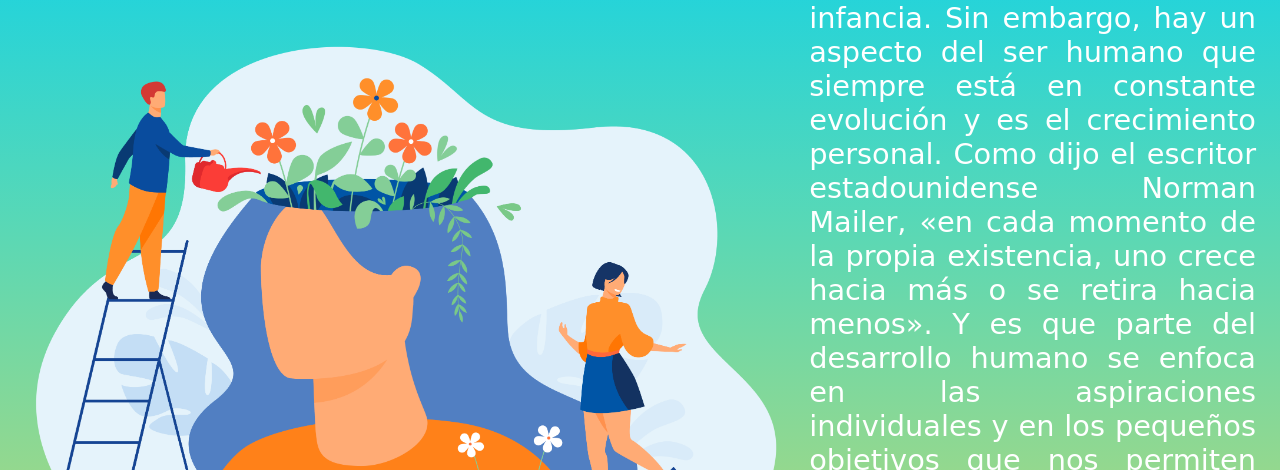
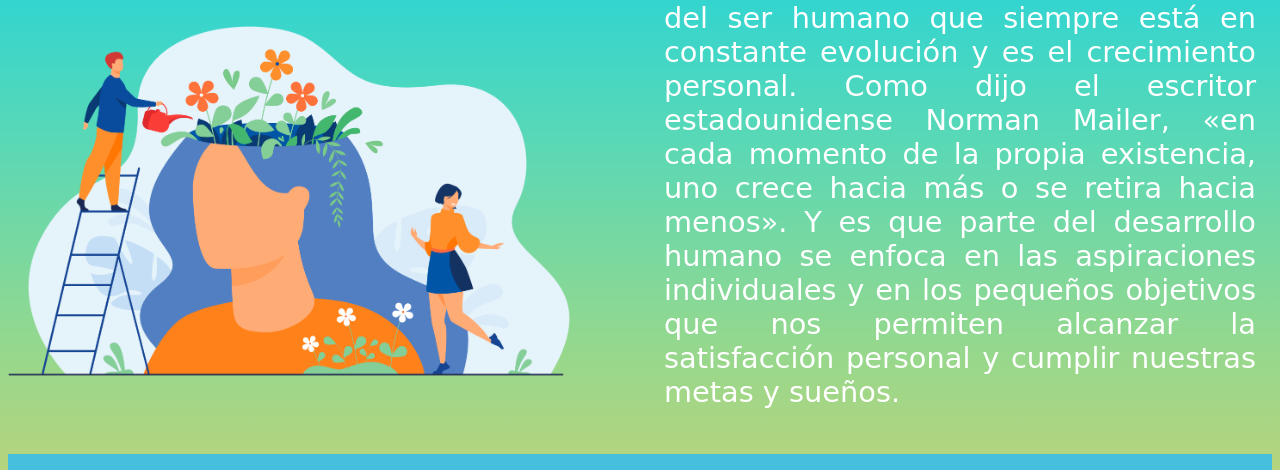
Before and after one commit to DavidMoz1994/proyectosofia, a plain HTML site: page index.html in a window 1280 px wide. Shown: the part 292-762 px from the top of the page. Drawn offline with Linux system fonts and the light colour scheme; a web font is replaced by a local one.

Commit message:
se agrego animacion la imagen del index

```diff
--- a/css/index.css
+++ b/css/index.css
@@ -70,8 +70,13 @@ header .menu {
 
 .cuerpo img {
     grid-area: imagen;
-    height: 30em;
+    /* height: 30em; */
     margin-top: 0em;
+    width: 90%;
+    transition: width 5s ease-in;
+}
+.cuerpo img:hover{
+    width:150%;
 }
 
 .cuerpo p {
@@ -106,6 +111,7 @@ header .menu {
     grid-area: imagen;
     height: 36.5em;
     padding: 1em 9em;
+    transition: width .5 ease-in;
 
 }
 
```
